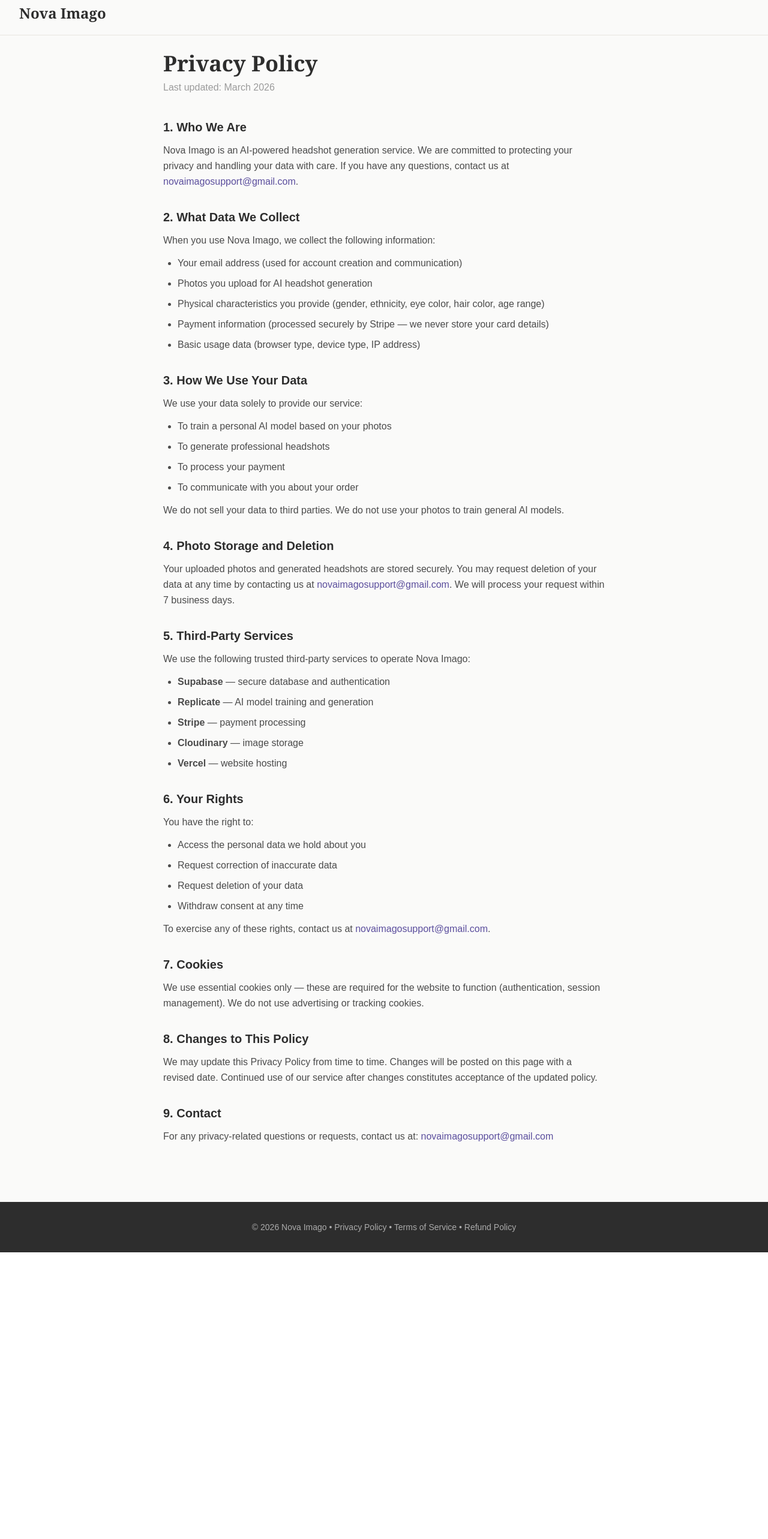
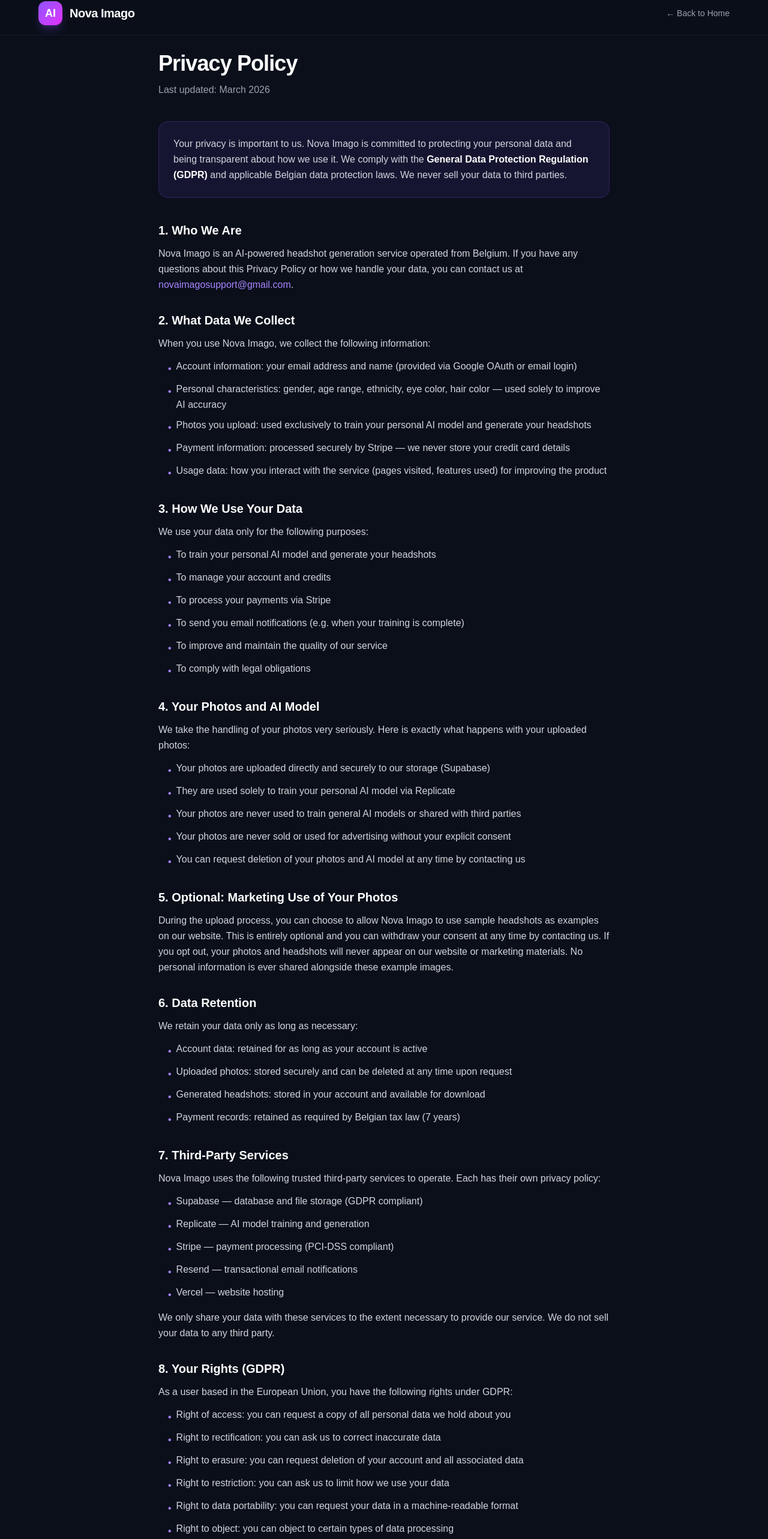
Before and after one commit to kingpapuche/automatic-octo-bassoon, a Next.js app: page /privacy-policy in a window 1280 px wide. Shown: the part 14-2580 px from the top of the page at 60% size. Before the commit the page ends 2102 px from the top, so only its background shows below. Built offline with nearby package versions, Linux system fonts and the light colour scheme.

Commit message:
added Privacy Policy page

```diff
--- a/app/privacy-policy/page.tsx
+++ b/app/privacy-policy/page.tsx
@@ -2,100 +2,252 @@ import Link from 'next/link'
 
 export default function PrivacyPolicyPage() {
   return (
-    <div className="min-h-screen bg-[#FAFAF9]">
-      <nav className="fixed top-0 left-0 right-0 bg-[#FAFAF9]/95 backdrop-blur-md border-b border-[#E8E6E0] z-50">
-        <div className="max-w-[1320px] mx-auto px-8 py-5 flex justify-between items-center">
-          <Link href="/" className="font-serif text-2xl font-semibold text-[#2D2D2D]">
-            Nova Imago
+    <div className="min-h-screen bg-[#0a0f1a]">
+
+      {/* NAVBAR */}
+      <nav className="fixed top-0 left-0 right-0 bg-[#0a0f1a]/95 backdrop-blur-xl border-b border-white/5 z-50">
+        <div className="max-w-[1200px] mx-auto px-6 py-4 flex justify-between items-center">
+          <Link href="/" className="flex items-center gap-3">
+            <div className="w-10 h-10 bg-gradient-to-br from-violet-500 to-fuchsia-500 rounded-xl flex items-center justify-center text-white text-lg font-bold shadow-lg shadow-violet-500/25">
+              AI
+            </div>
+            <span className="font-semibold text-xl text-white tracking-tight">Nova Imago</span>
+          </Link>
+          <Link href="/" className="text-gray-400 hover:text-white transition font-medium text-sm">
+            ← Back to Home
           </Link>
         </div>
       </nav>
 
-      <div className="pt-[100px] pb-24 max-w-[800px] mx-auto px-8">
-        <h1 className="font-serif text-4xl font-bold text-[#2D2D2D] mb-2">Privacy Policy</h1>
-        <p className="text-[#9B9B9B] mb-10">Last updated: March 2026</p>
+      <div className="pt-[100px] pb-[80px] max-w-[800px] mx-auto px-6">
 
-        <div className="prose prose-gray max-w-none space-y-8 text-[#4B4B4B] leading-relaxed">
+        {/* HEADER */}
+        <div className="mb-10">
+          <h1 className="text-4xl font-bold text-white mb-3 tracking-tight">Privacy Policy</h1>
+          <p className="text-gray-400">Last updated: March 2026</p>
+        </div>
 
+        {/* INTRO HIGHLIGHT */}
+        <div className="bg-violet-500/10 border border-violet-500/20 rounded-2xl p-6 mb-10">
+          <p className="text-gray-300 leading-relaxed">
+            Your privacy is important to us. Nova Imago is committed to protecting your personal data and being transparent about how we use it. We comply with the <strong className="text-white">General Data Protection Regulation (GDPR)</strong> and applicable Belgian data protection laws. We never sell your data to third parties.
+          </p>
+        </div>
+
+        <div className="space-y-8 text-gray-300 leading-relaxed">
+
+          {/* 1 */}
           <section>
-            <h2 className="text-xl font-bold text-[#2D2D2D] mb-3">1. Who We Are</h2>
-            <p>Nova Imago is an AI-powered headshot generation service. We are committed to protecting your privacy and handling your data with care. If you have any questions, contact us at <a href="mailto:novaimagosupport@gmail.com" className="text-[#5B4E9D]">novaimagosupport@gmail.com</a>.</p>
+            <h2 className="text-xl font-semibold text-white mb-3">1. Who We Are</h2>
+            <p>
+              Nova Imago is an AI-powered headshot generation service operated from Belgium. If you have any questions about this Privacy Policy or how we handle your data, you can contact us at{' '}
+              <a href="mailto:novaimagosupport@gmail.com" className="text-violet-400 hover:text-violet-300 transition">
+                novaimagosupport@gmail.com
+              </a>.
+            </p>
           </section>
 
+          {/* 2 */}
           <section>
-            <h2 className="text-xl font-bold text-[#2D2D2D] mb-3">2. What Data We Collect</h2>
-            <p>When you use Nova Imago, we collect the following information:</p>
-            <ul className="list-disc pl-6 mt-3 space-y-2">
-              <li>Your email address (used for account creation and communication)</li>
-              <li>Photos you upload for AI headshot generation</li>
-              <li>Physical characteristics you provide (gender, ethnicity, eye color, hair color, age range)</li>
-              <li>Payment information (processed securely by Stripe — we never store your card details)</li>
-              <li>Basic usage data (browser type, device type, IP address)</li>
+            <h2 className="text-xl font-semibold text-white mb-3">2. What Data We Collect</h2>
+            <p className="mb-3">When you use Nova Imago, we collect the following information:</p>
+            <ul className="space-y-2 pl-4">
+              {[
+                'Account information: your email address and name (provided via Google OAuth or email login)',
+                'Personal characteristics: gender, age range, ethnicity, eye color, hair color — used solely to improve AI accuracy',
+                'Photos you upload: used exclusively to train your personal AI model and generate your headshots',
+                'Payment information: processed securely by Stripe — we never store your credit card details',
+                'Usage data: how you interact with the service (pages visited, features used) for improving the product',
+              ].map((item, i) => (
+                <li key={i} className="flex items-start gap-2">
+                  <span className="text-violet-400 shrink-0 mt-1">•</span>
+                  <span>{item}</span>
+                </li>
+              ))}
             </ul>
           </section>
 
+          {/* 3 */}
           <section>
-            <h2 className="text-xl font-bold text-[#2D2D2D] mb-3">3. How We Use Your Data</h2>
-            <p>We use your data solely to provide our service:</p>
-            <ul className="list-disc pl-6 mt-3 space-y-2">
-              <li>To train a personal AI model based on your photos</li>
-              <li>To generate professional headshots</li>
-              <li>To process your payment</li>
-              <li>To communicate with you about your order</li>
-            </ul>
-            <p className="mt-3">We do not sell your data to third parties. We do not use your photos to train general AI models.</p>
-          </section>
-
-          <section>
-            <h2 className="text-xl font-bold text-[#2D2D2D] mb-3">4. Photo Storage and Deletion</h2>
-            <p>Your uploaded photos and generated headshots are stored securely. You may request deletion of your data at any time by contacting us at <a href="mailto:novaimagosupport@gmail.com" className="text-[#5B4E9D]">novaimagosupport@gmail.com</a>. We will process your request within 7 business days.</p>
-          </section>
-
-          <section>
-            <h2 className="text-xl font-bold text-[#2D2D2D] mb-3">5. Third-Party Services</h2>
-            <p>We use the following trusted third-party services to operate Nova Imago:</p>
-            <ul className="list-disc pl-6 mt-3 space-y-2">
-              <li><strong>Supabase</strong> — secure database and authentication</li>
-              <li><strong>Replicate</strong> — AI model training and generation</li>
-              <li><strong>Stripe</strong> — payment processing</li>
-              <li><strong>Cloudinary</strong> — image storage</li>
-              <li><strong>Vercel</strong> — website hosting</li>
+            <h2 className="text-xl font-semibold text-white mb-3">3. How We Use Your Data</h2>
+            <p className="mb-3">We use your data only for the following purposes:</p>
+            <ul className="space-y-2 pl-4">
+              {[
+                'To train your personal AI model and generate your headshots',
+                'To manage your account and credits',
+                'To process your payments via Stripe',
+                'To send you email notifications (e.g. when your training is complete)',
+                'To improve and maintain the quality of our service',
+                'To comply with legal obligations',
+              ].map((item, i) => (
+                <li key={i} className="flex items-start gap-2">
+                  <span className="text-violet-400 shrink-0 mt-1">•</span>
+                  <span>{item}</span>
+                </li>
+              ))}
             </ul>
           </section>
 
+          {/* 4 */}
           <section>
-            <h2 className="text-xl font-bold text-[#2D2D2D] mb-3">6. Your Rights</h2>
-            <p>You have the right to:</p>
-            <ul className="list-disc pl-6 mt-3 space-y-2">
-              <li>Access the personal data we hold about you</li>
-              <li>Request correction of inaccurate data</li>
-              <li>Request deletion of your data</li>
-              <li>Withdraw consent at any time</li>
+            <h2 className="text-xl font-semibold text-white mb-3">4. Your Photos and AI Model</h2>
+            <p className="mb-3">
+              We take the handling of your photos very seriously. Here is exactly what happens with your uploaded photos:
+            </p>
+            <ul className="space-y-2 pl-4">
+              {[
+                'Your photos are uploaded directly and securely to our storage (Supabase)',
+                'They are used solely to train your personal AI model via Replicate',
+                'Your photos are never used to train general AI models or shared with third parties',
+                'Your photos are never sold or used for advertising without your explicit consent',
+                'You can request deletion of your photos and AI model at any time by contacting us',
+              ].map((item, i) => (
+                <li key={i} className="flex items-start gap-2">
+                  <span className="text-violet-400 shrink-0 mt-1">•</span>
+                  <span>{item}</span>
+                </li>
+              ))}
             </ul>
-            <p className="mt-3">To exercise any of these rights, contact us at <a href="mailto:novaimagosupport@gmail.com" className="text-[#5B4E9D]">novaimagosupport@gmail.com</a>.</p>
           </section>
 
+          {/* 5 */}
           <section>
-            <h2 className="text-xl font-bold text-[#2D2D2D] mb-3">7. Cookies</h2>
-            <p>We use essential cookies only — these are required for the website to function (authentication, session management). We do not use advertising or tracking cookies.</p>
+            <h2 className="text-xl font-semibold text-white mb-3">5. Optional: Marketing Use of Your Photos</h2>
+            <p>
+              During the upload process, you can choose to allow Nova Imago to use sample headshots as examples on our website. This is entirely optional and you can withdraw your consent at any time by contacting us. If you opt out, your photos and headshots will never appear on our website or marketing materials. No personal information is ever shared alongside these example images.
+            </p>
           </section>
 
+          {/* 6 */}
           <section>
-            <h2 className="text-xl font-bold text-[#2D2D2D] mb-3">8. Changes to This Policy</h2>
-            <p>We may update this Privacy Policy from time to time. Changes will be posted on this page with a revised date. Continued use of our service after changes constitutes acceptance of the updated policy.</p>
+            <h2 className="text-xl font-semibold text-white mb-3">6. Data Retention</h2>
+            <p className="mb-3">We retain your data only as long as necessary:</p>
+            <ul className="space-y-2 pl-4">
+              {[
+                'Account data: retained for as long as your account is active',
+                'Uploaded photos: stored securely and can be deleted at any time upon request',
+                'Generated headshots: stored in your account and available for download',
+                'Payment records: retained as required by Belgian tax law (7 years)',
+              ].map((item, i) => (
+                <li key={i} className="flex items-start gap-2">
+                  <span className="text-violet-400 shrink-0 mt-1">•</span>
+                  <span>{item}</span>
+                </li>
+              ))}
+            </ul>
           </section>
 
+          {/* 7 */}
           <section>
-            <h2 className="text-xl font-bold text-[#2D2D2D] mb-3">9. Contact</h2>
-            <p>For any privacy-related questions or requests, contact us at: <a href="mailto:novaimagosupport@gmail.com" className="text-[#5B4E9D]">novaimagosupport@gmail.com</a></p>
+            <h2 className="text-xl font-semibold text-white mb-3">7. Third-Party Services</h2>
+            <p className="mb-3">
+              Nova Imago uses the following trusted third-party services to operate. Each has their own privacy policy:
+            </p>
+            <ul className="space-y-2 pl-4">
+              {[
+                'Supabase — database and file storage (GDPR compliant)',
+                'Replicate — AI model training and generation',
+                'Stripe — payment processing (PCI-DSS compliant)',
+                'Resend — transactional email notifications',
+                'Vercel — website hosting',
+              ].map((item, i) => (
+                <li key={i} className="flex items-start gap-2">
+                  <span className="text-violet-400 shrink-0 mt-1">•</span>
+                  <span>{item}</span>
+                </li>
+              ))}
+            </ul>
+            <p className="mt-3">
+              We only share your data with these services to the extent necessary to provide our service. We do not sell your data to any third party.
+            </p>
+          </section>
+
+          {/* 8 */}
+          <section>
+            <h2 className="text-xl font-semibold text-white mb-3">8. Your Rights (GDPR)</h2>
+            <p className="mb-3">
+              As a user based in the European Union, you have the following rights under GDPR:
+            </p>
+            <ul className="space-y-2 pl-4">
+              {[
+                'Right of access: you can request a copy of all personal data we hold about you',
+                'Right to rectification: you can ask us to correct inaccurate data',
+                'Right to erasure: you can request deletion of your account and all associated data',
+                'Right to restriction: you can ask us to limit how we use your data',
+                'Right to data portability: you can request your data in a machine-readable format',
+                'Right to object: you can object to certain types of data processing',
+              ].map((item, i) => (
+                <li key={i} className="flex items-start gap-2">
+                  <span className="text-violet-400 shrink-0 mt-1">•</span>
+                  <span>{item}</span>
+                </li>
+              ))}
+            </ul>
+            <p className="mt-3">
+              To exercise any of these rights, contact us at{' '}
+              <a href="mailto:novaimagosupport@gmail.com" className="text-violet-400 hover:text-violet-300 transition">
+                novaimagosupport@gmail.com
+              </a>. We will respond within 30 days.
+            </p>
+          </section>
+
+          {/* 9 */}
+          <section>
+            <h2 className="text-xl font-semibold text-white mb-3">9. Security</h2>
+            <p>
+              We take the security of your data seriously. All data is stored on secure, encrypted servers. Connections to our service are protected via HTTPS. Payment information is handled exclusively by Stripe and never stored on our servers. We regularly review our security practices to ensure your data is protected.
+            </p>
+          </section>
+
+          {/* 10 */}
+          <section>
+            <h2 className="text-xl font-semibold text-white mb-3">10. Cookies</h2>
+            <p>
+              Nova Imago uses only essential cookies required for the service to function (such as keeping you logged in). We do not use tracking cookies or advertising cookies. We do not share cookie data with third parties for advertising purposes.
+            </p>
+          </section>
+
+          {/* 11 */}
+          <section>
+            <h2 className="text-xl font-semibold text-white mb-3">11. Children's Privacy</h2>
+            <p>
+              Nova Imago is not intended for use by anyone under the age of 18. We do not knowingly collect personal data from minors. If you believe a child has provided us with personal information, please contact us immediately and we will delete it.
+            </p>
+          </section>
+
+          {/* 12 */}
+          <section>
+            <h2 className="text-xl font-semibold text-white mb-3">12. Changes to This Policy</h2>
+            <p>
+              We may update this Privacy Policy from time to time. We will notify you of significant changes via email. Your continued use of the service after changes take effect constitutes your acceptance of the updated policy.
+            </p>
+          </section>
+
+          {/* 13 */}
+          <section>
+            <h2 className="text-xl font-semibold text-white mb-3">13. Contact</h2>
+            <p className="mb-3">
+              For any privacy-related questions or data requests, please contact us:
+            </p>
+            <div className="bg-white/5 border border-white/10 rounded-xl p-5">
+              <p className="text-white font-semibold">Nova Imago</p>
+              <p className="text-gray-400 mt-1">Belgium</p>
+              <a href="mailto:novaimagosupport@gmail.com" className="text-violet-400 hover:text-violet-300 transition mt-1 block">
+                novaimagosupport@gmail.com
+              </a>
+            </div>
           </section>
 
         </div>
+
+        {/* FOOTER LINKS */}
+        <div className="mt-12 pt-8 border-t border-white/10 flex gap-6 text-sm text-gray-500">
+          <Link href="/terms" className="hover:text-white transition">Terms of Service</Link>
+          <Link href="/refund-policy" className="hover:text-white transition">Refund Policy</Link>
+          <Link href="/" className="hover:text-white transition">Back to Home</Link>
+        </div>
+
       </div>
-
-      <footer className="bg-[#2D2D2D] text-white py-8 px-8 text-center text-white/60 text-sm">
-        © 2026 Nova Imago • <Link href="/privacy-policy" className="hover:text-white transition">Privacy Policy</Link> • <Link href="/terms" className="hover:text-white transition">Terms of Service</Link> • <Link href="/refund-policy" className="hover:text-white transition">Refund Policy</Link>
-      </footer>
     </div>
   )
 }
```
